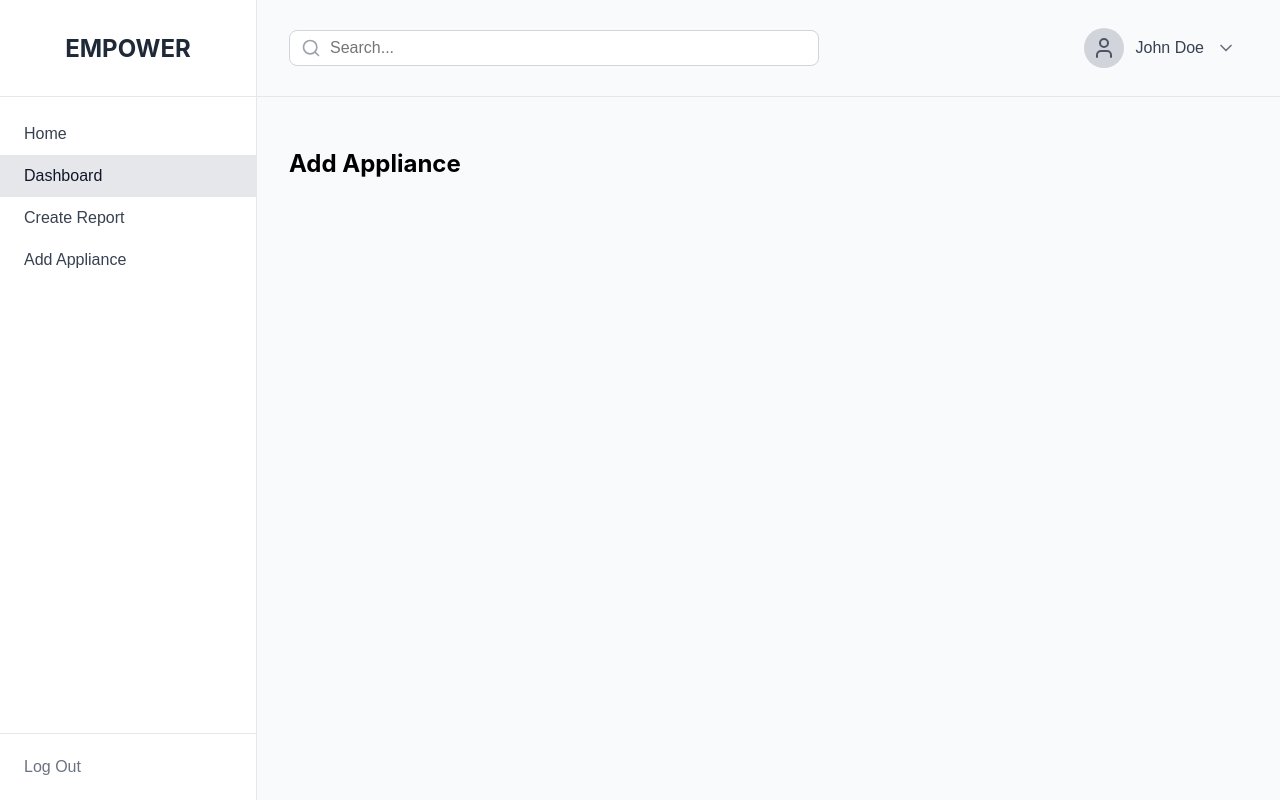
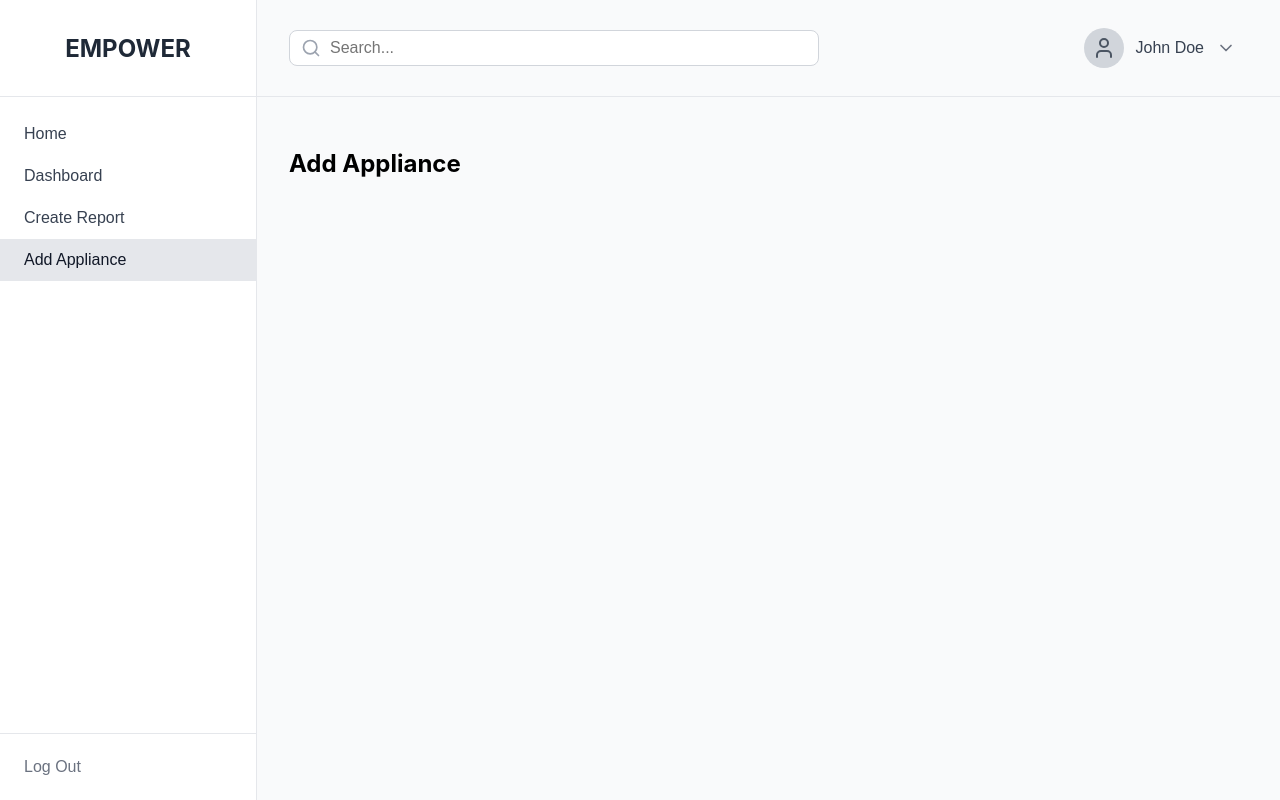
Before and after one commit to jiejen/empower, a React (Create React App) app in the folder empower/: page /add-appliance in a window 1280 px wide. Built offline with nearby package versions, Linux system fonts and the light colour scheme.

Commit message:
update activePage prop in Layout component for Home, Add Appliance, and Create Report pages

```diff
--- a/empower/src/frontend/pages/Home.js
+++ b/empower/src/frontend/pages/Home.js
@@ -7,7 +7,7 @@ import Card from '../components/card.js';
 function Home() {
   const navigate = useNavigate();
   return (
-    <Layout activePage="Dashboard" userName="John Doe">
+    <Layout activePage="Home" userName="John Doe">
       <div style={{ padding: '32px' }}>
         <h1>Take Charge of <span style={{color:' #4d8be9'}}>Your</span> Energy</h1>
         <button class="button" onClick={() => navigate('dashboard')}>Get Started</button>
--- a/empower/src/frontend/pages/addAppliance.js
+++ b/empower/src/frontend/pages/addAppliance.js
@@ -1,9 +1,9 @@
 import { Layout } from '../components/layout';
-import '../components/Layout.css'; // Import the CSS
+import '../components/Layout.css';
 
 function AddAppliance() {
   return (
-    <Layout activePage="Dashboard" userName="John Doe">
+    <Layout activePage="Add Appliance" userName="John Doe">
       <div style={{ padding: '32px' }}>
         <h2>Add Appliance</h2>
       </div>
--- a/empower/src/frontend/pages/createReport.js
+++ b/empower/src/frontend/pages/createReport.js
@@ -1,9 +1,9 @@
 import { Layout } from '../components/layout';
-import '../components/Layout.css'; // Import the CSS
+import '../components/Layout.css';
 
 function createReport() {
   return (
-    <Layout activePage="Dashboard" userName="John Doe">
+    <Layout activePage="Create Report" userName="John Doe">
       <div style={{ padding: '32px' }}>
         <h2>Create Report</h2>
       </div>
```
